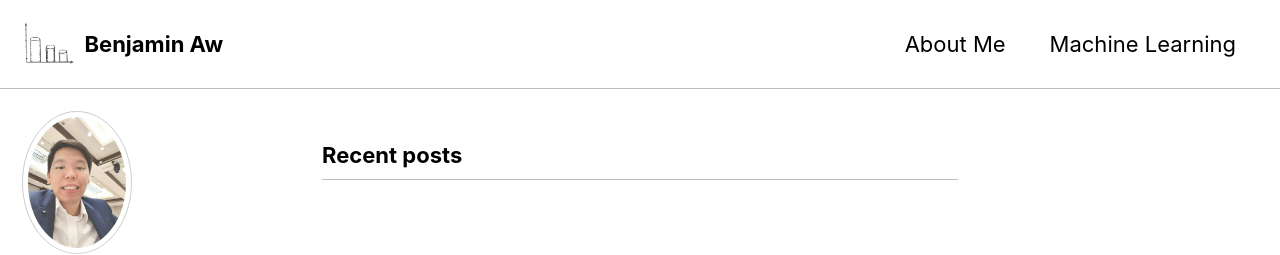
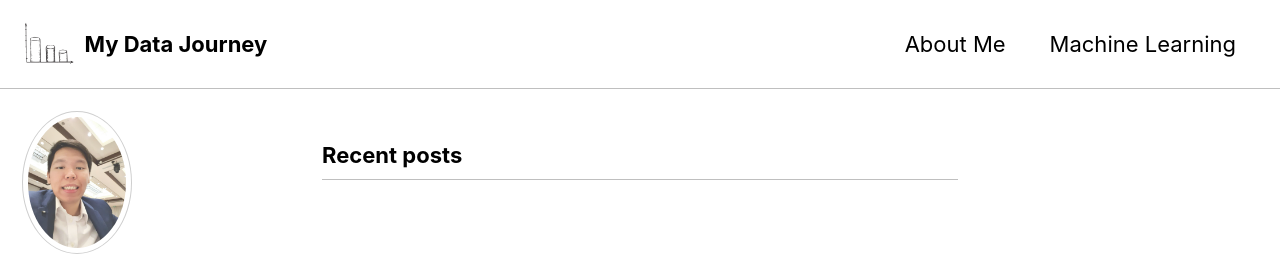
Before and after one commit to Benjamin-Aw-93/Benjamin-Aw-93.github.io, a Jekyll site: the page built from index.html, in a window 1280 px wide and 900 px high. Shown: the top 255 px of the window. Built offline with Jekyll 4.4.1, drawn with Linux system fonts in a browser that asks for light colours; cached includes are drawn as plain includes; nearby versions of some CDN libraries; the list of posts is cut into pages by our own code.

Commit message:
Changed title

```diff
--- a/_config.yml
+++ b/_config.yml
@@ -16,7 +16,7 @@ minimal_mistakes_skin    : "contrast" #"default", "air", "aqua", "dark", "dirt",
 
 # Site Settings
 locale                   : "en-US"
-title                    : "Benjamin Aw"
+title                    : "My Data Journey"
 title_separator          : "-"
 subtitle                 : # site tagline that appears below site title in masthead
 name                     : "Benjamin Aw"
```
